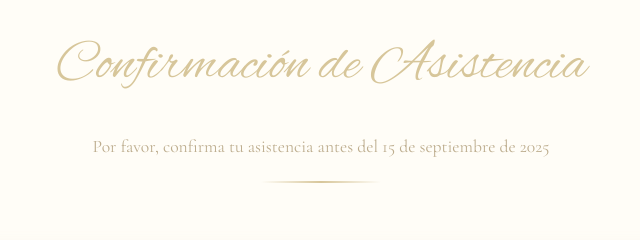
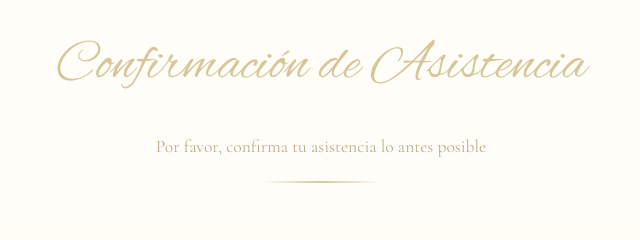
Before and after one commit to gonzalogarciape/enlaceraquelyroberto, a plain HTML site: page index.html in a window 1280 px wide. Shown: the part 2120-2360 px from the top of the page, 319-959 px from the left. Drawn offline with nearby package versions, Linux system fonts and the light colour scheme.

Commit message:
cambios formulario

```diff
--- a/index.html
+++ b/index.html
@@ -1034,7 +1034,7 @@
         <div class="container">
             <div class="section-title">
                 <h2>Confirmación de Asistencia</h2>
-                <p>Por favor, confirma tu asistencia antes del 15 de septiembre de 2025</p>
+                <p>Por favor, confirma tu asistencia lo antes posible</p>
             </div>
             <div class="form-wrapper">
                 <form id="rsvp-form" action="https://formspree.io/f/mvgayvza" method="POST">
```
